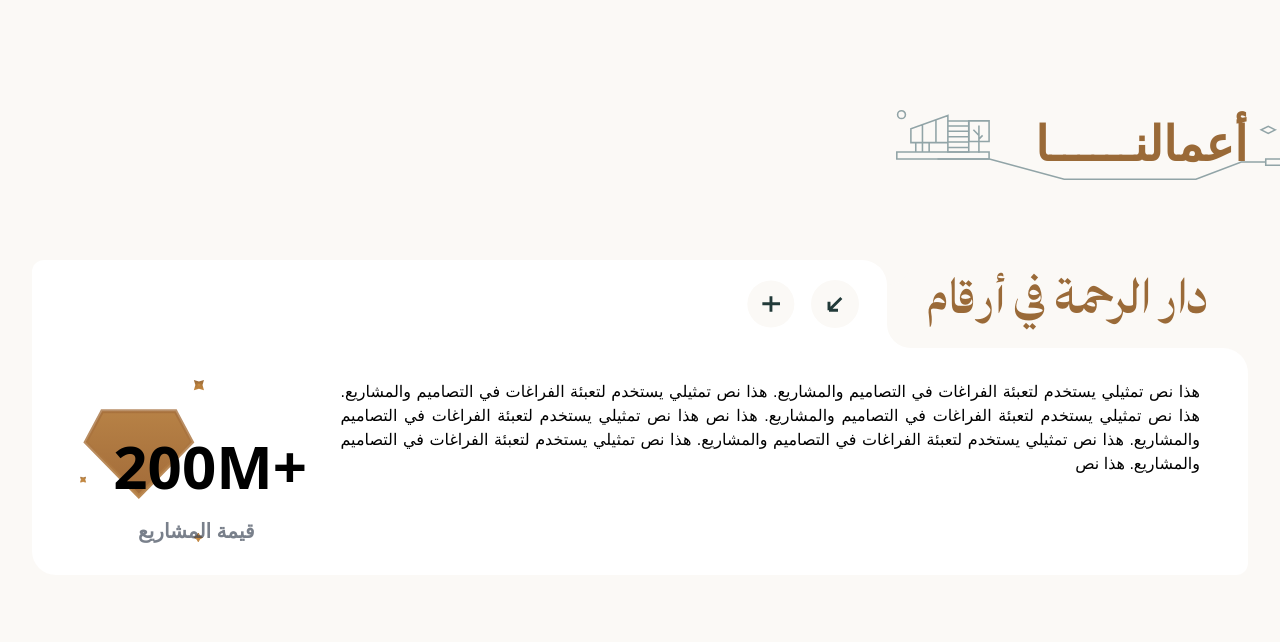
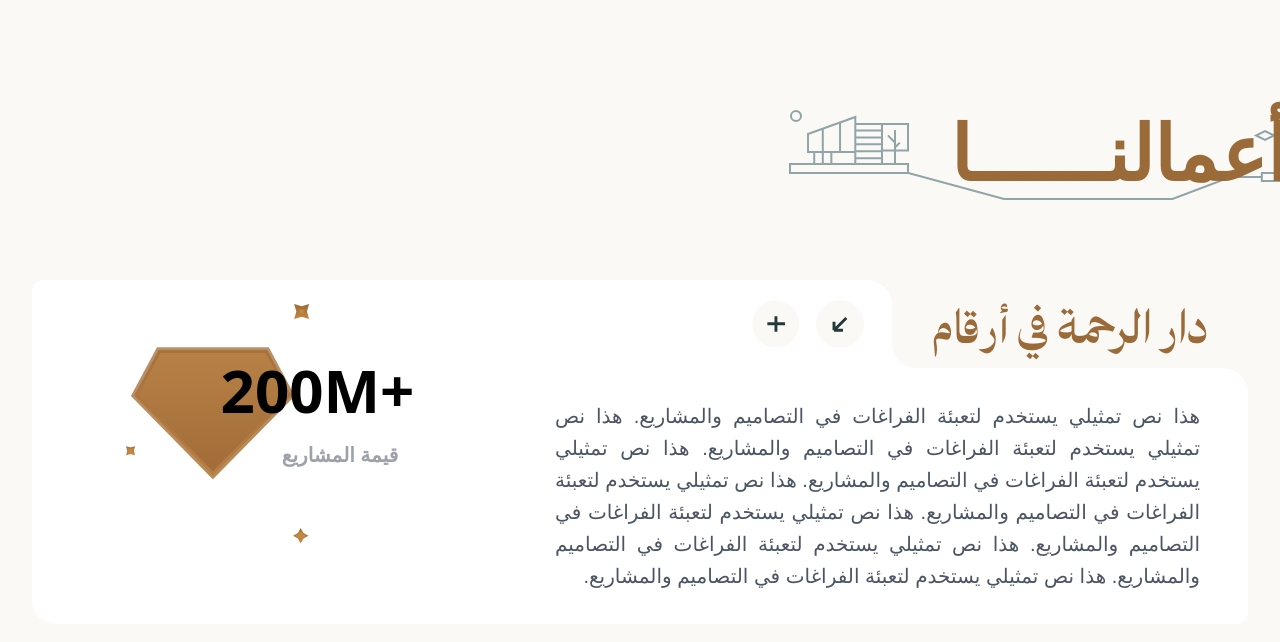
Before and after one commit to webdoor-app/dar-alrahmah, a React (Vite) app: page / in a window 1280 px wide. Shown: the part 1486-2128 px from the top of the page. Built offline with nearby package versions, Linux system fonts and the light colour scheme; a web font is replaced by a local one.

Commit message:
Project Main Header Update

```diff
--- a/src/components/ProjectMainHeader.jsx
+++ b/src/components/ProjectMainHeader.jsx
@@ -59,15 +59,15 @@ export class ProjectMainHeader extends Component {
           {/* Section Header */}
           <div className="flex pt-5 md:pt-12 justify-between relative">
             {/* Left Side with ServicesHeader1 and h2 */}
-            <div className="w-[30%] mt-4 relative">
+            <div className="w-[30%] md: lg:w-fit  mt-4 relative">
               <img
                 src={projectHeader1}
                 alt="Services Header 1"
                 loading="lazy"
               />
               {/* Absolute h2 */}
-              <h1 className="absolute top-1/2 left-1/2 transform -translate-x-1/4 -translate-y-1/2 text-lg md:text-5xl font-bold text-tertiary mb-6">
-                أعمالنــــــا
+              <h1 className="absolute top-1/2 left-1/2 transform -translate-x-1/4 -translate-y-1/2 text-lg md:text-3xl lg:text-[76.24px] font-bold text-tertiary mb-6">
+              أعمالنــــــا
               </h1>
             </div>
           </div>
@@ -79,7 +79,7 @@ export class ProjectMainHeader extends Component {
               <div className=" flex  items-center justify-">
                 <div className=" card-container   bg-accent rounded-bl-xl md:rounded-bl-3xl">
                   <div className="card-header">
-                    <h1 className="font-extrabold px-8  p-3 md:p-5 md:px-10 text-lg md:text-5xl text-tertiary">
+                    <h1 className="font-extrabold px-8  md:pt-10 p-3 md:p-5 md:px-10 text-lg md:text-[47.12px] text-tertiary">
                       دار الرحمة في أرقام
                     </h1>
                   </div>
@@ -103,34 +103,28 @@ export class ProjectMainHeader extends Component {
 
               {/* bottom */}
               <div className="flex  items- justify-between i px-6 md:px-12 py-8">
-                <div className=" w- ">
-                  <p className="z-10 text-xs md:text-base font-light text-justify">
-                    هذا نص تمثيلي يستخدم لتعبئة الفراغات في التصاميم والمشاريع.
-                    هذا نص تمثيلي يستخدم لتعبئة الفراغات في التصاميم والمشاريع.
-                    هذا نص تمثيلي يستخدم لتعبئة الفراغات في التصاميم والمشاريع.
-                    هذا نص هذا نص تمثيلي يستخدم لتعبئة الفراغات في التصاميم
-                    والمشاريع. هذا نص تمثيلي يستخدم لتعبئة الفراغات في التصاميم
-                    والمشاريع. هذا نص تمثيلي يستخدم لتعبئة الفراغات في التصاميم
-                    والمشاريع. هذا نص
+                <div className="  md:w-[97%] ">
+                  <p className="z-10 text-xs md:text-[20px]/8 space-y-4 text-gray-600 font-camel md:font-medium font-light text-justify">
+                  هذا نص تمثيلي يستخدم لتعبئة الفراغات في التصاميم والمشاريع. هذا نص تمثيلي يستخدم لتعبئة الفراغات في التصاميم والمشاريع. هذا نص تمثيلي يستخدم لتعبئة الفراغات في التصاميم والمشاريع. هذا نص تمثيلي يستخدم لتعبئة الفراغات في التصاميم والمشاريع. هذا نص تمثيلي يستخدم لتعبئة الفراغات في التصاميم والمشاريع. هذا نص تمثيلي يستخدم لتعبئة الفراغات في التصاميم والمشاريع. هذا نص تمثيلي يستخدم لتعبئة الفراغات في التصاميم والمشاريع.
                   </p>
                 </div>
-                <div className=" relative w-[80rem] md:w-[50rem] flex  justify-center">
+                <div className="  lg:-top-24  relative w-[80rem] md:w-[50rem] flex  justify-center">
                   <img
                     src={dimond}
                     alt="icon"
-                    className=" z-10"
+                    className="md:absolute lg:w-96 z-10"
                     loading="lazy"
                   />
 
                   {/* Total Project */}
-                  <div className=" absolute top-14  z-20 font-sans font-extrabold text-2xl md:text-6xl  ">
+                  <div className=" absolute top-14  z-20 font-sans font-extrabold text-2xl md:text-6xl md:font-extrabold  ">
                     <div className={isSlidingOut ? "slide-out" : "slide-up"}>
                       {totalProjects[currentIndex]}
                     </div>
                   </div>
 
                   {/* Beneficiaries */}
-                  <div className=" absolute top-24 md:top-32 right-[33%] font-bold text-gray-700  text-xs md:text-xl  z-10  h-">
+                  <div className=" absolute top-24 md:top-32 right-[33%] font-bold text-gray-500  text-xs md:text-xl  z-10  h-">
                     <div
                       className={
                         isSlidingOut ? "slide-out" : "slide-up-delayed"
```
